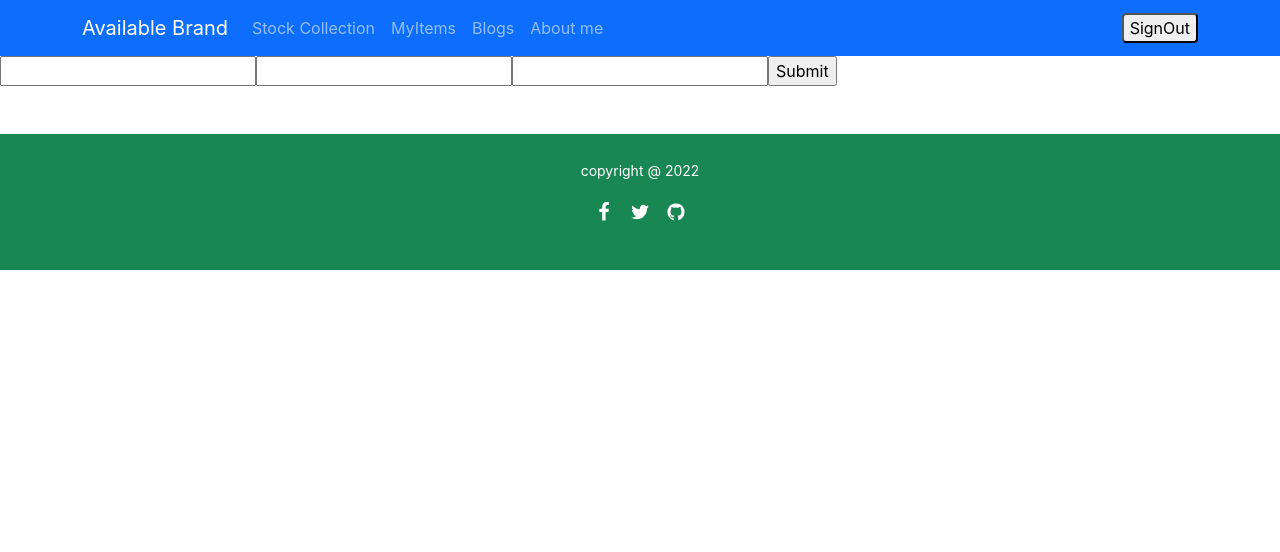
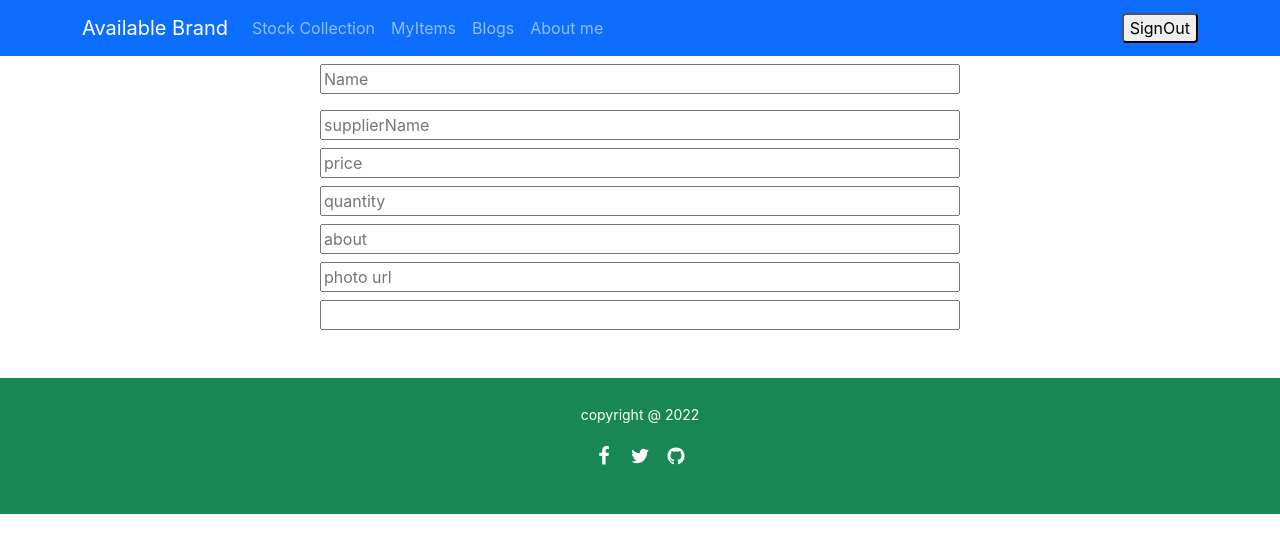
Before and after one commit to mubarakmohin1/bikestore-management-client, a React (Create React App) app: page /addservice in a window 1280 px wide. Shown: the top 552 px of the page. Built offline with nearby package versions, Linux system fonts and the light colour scheme; no server answers; sample sign-in values are in the browser's storage.

Commit message:
required data base form set

```diff
--- a/src/components/AddService/AddService.js
+++ b/src/components/AddService/AddService.js
@@ -2,16 +2,22 @@ import React from 'react';
 import { useForm } from "react-hook-form";
 
 const AddService = () => {
-    const { register, handleSubmit, watch, formState: { errors } } = useForm();
-    const onSubmit = data => console.log(data);
+    const { register, handleSubmit } = useForm();
+  const onSubmit = data => console.log(data);
 
     return (
-        <form onSubmit={handleSubmit(onSubmit)}>
-      <input {...register("firstName", { required: true, maxLength: 20 })} />
-      <input {...register("lastName", { pattern: /^[A-Za-z]+$/i })} />
-      <input type="number" {...register("age", { min: 18, max: 99 })} />
-      <input type="submit" />
+       <div className='w-50 mx-auto'>
+            <form className='d-flex flex-column' onSubmit={handleSubmit(onSubmit)}>
+      <input className='mb-2 mt-2' placeholder='Name' {...register("name", { required: true, maxLength: 20 })} />
+      <input className='mb-2 mt-2' placeholder='supplierName' {...register("suppliername", { required: true, maxLength: 20 })} />
+      <input  type="number" className='mb-2' placeholder='price' {...register("price")} />
+      <input  type="number" className='mb-2' placeholder='quantity' {...register("quantity")} />
+      <input className='mb-2' placeholder='about' {...register("about")} />
+      <input className='mb-2' placeholder='photo url' {...register("picture")} />
+
+      <input type="Add Stock" />
     </form>
+       </div>
     );
 };
 
```
